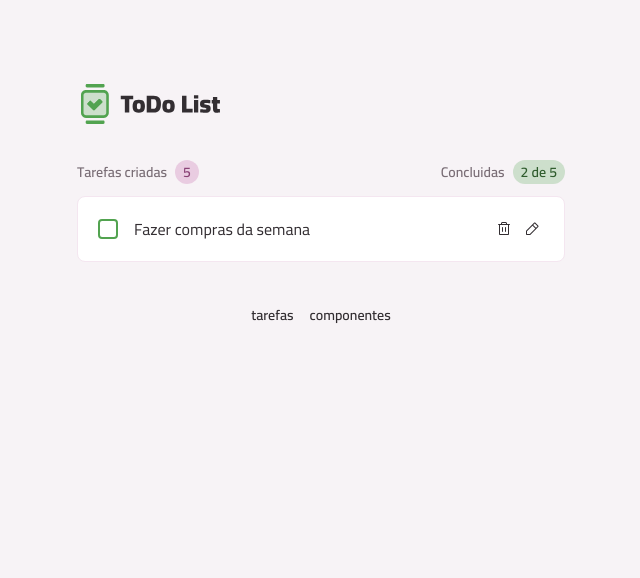
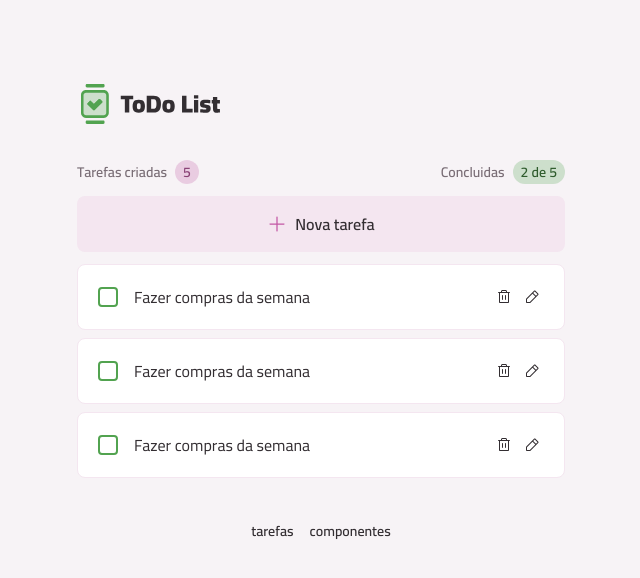
Before and after one commit to JoaoVitorResende/ProjetoTodo, a React (Vite) app: page / in a window 1280 px wide. Shown: the top 578 px of the page, without its empty margins (319-959 px from the left). Built offline with nearby package versions, Linux system fonts and the light colour scheme.

Commit message:
feat: criando componente de lista das tasks e adicionado na home

```diff
--- /dev/null
+++ b/src/core-components/task-list.tsx
@@ -0,0 +1,19 @@
+import Button from "../components/button";
+import PlusIcon from "../assets/icons/Plus-Regular.svg?react";
+import TaskItem from "./task-item";
+export default function TaskList() {
+
+    return(
+        <>
+            <section>
+                <Button icon={PlusIcon} className="w-full">Nova tarefa</Button>
+            </section>
+            <section className="space-y-2">
+                <TaskItem/>
+                <TaskItem/>
+                <TaskItem/>
+            </section>
+        </>
+    )
+
+}
--- a/src/pages/page-home.tsx
+++ b/src/pages/page-home.tsx
@@ -1,5 +1,5 @@
 import Container from "../components/container";
-import TaskItem from "../core-components/task-item";
+import TaskList from "../core-components/task-list";
 import TasksSummary from "../core-components/task-summary";
 
 export default function PageHome() {
@@ -8,7 +8,7 @@
             <header className="flex items-center justify-between">
                 <TasksSummary />
             </header>
-            <TaskItem/>
+            <TaskList/>
         </Container>
     )
 }
```
